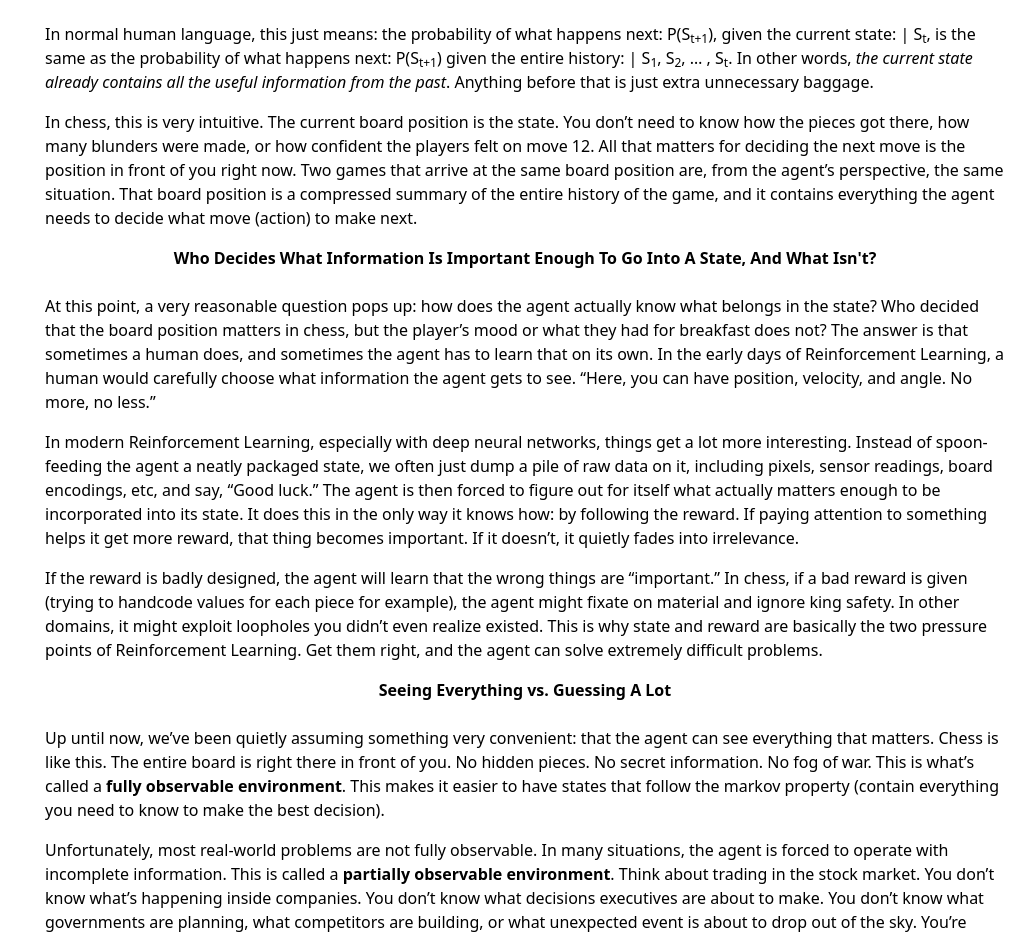
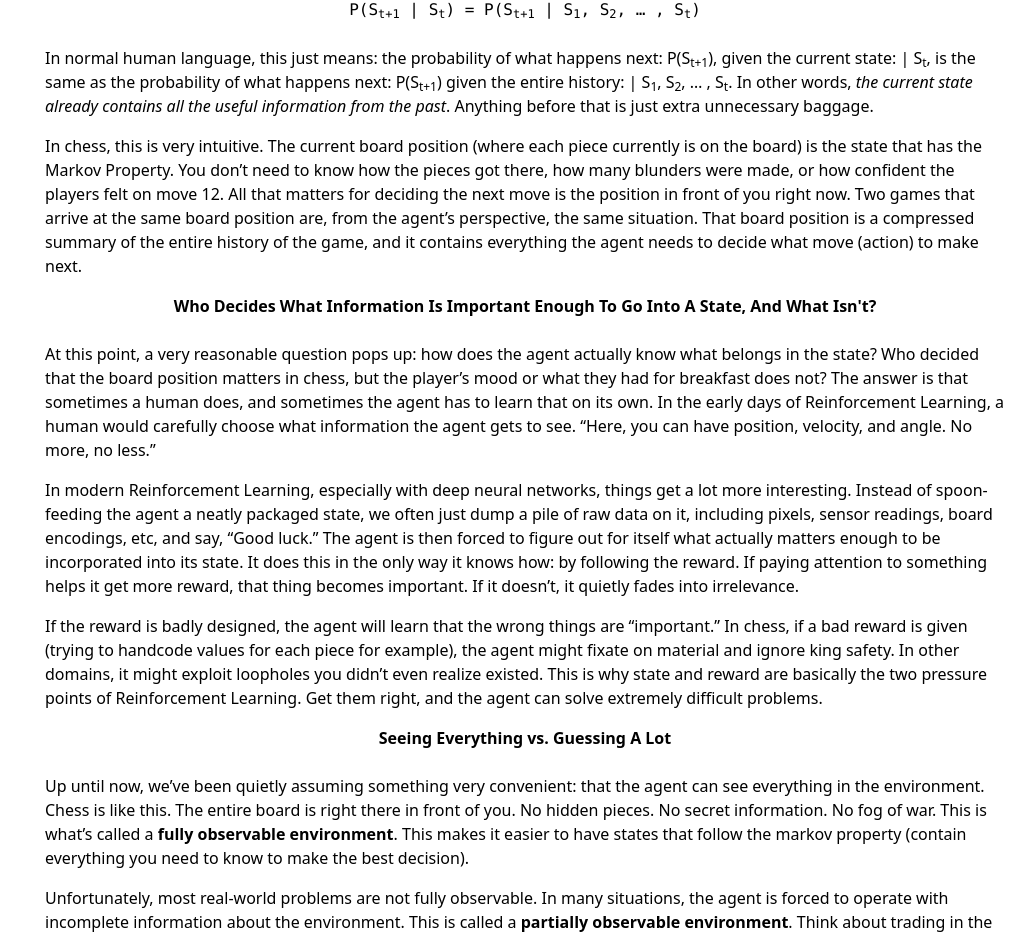
Before and after one commit to WilliamGiammona/learning-ai, a Next.js app: page /reinforcement-learning in a window 1280 px wide. Shown: the part 1135-2073 px from the top of the page, without its empty margins (259-1280 px from the left). Built offline with nearby package versions, Linux system fonts and the light colour scheme.

Commit message:
continuing introduction

```diff
--- a/app/reinforcement-learning/page.tsx
+++ b/app/reinforcement-learning/page.tsx
@@ -94,7 +94,9 @@ export default function ReinforcementLearningPage() {
               (bad position for the agent). In chess the opponent is part of the
               environment, although in more complex settings there can be an
               important distinction between the environment and other agents,
-              which we’ll talk about later.
+              which we’ll talk about later. The environment also determines the
+              pieces on the board, how each piece moves, etc. The agent learns
+              how the environment operates by trial and error.
             </p>
 
             <p className="mb-4">
@@ -164,15 +166,16 @@ export default function ReinforcementLearningPage() {
             </p>
 
             <p className="mb-4">
-              In chess, this is very intuitive. The current board position is
-              the state. You don’t need to know how the pieces got there, how
-              many blunders were made, or how confident the players felt on move
-              12. All that matters for deciding the next move is the position in
-              front of you right now. Two games that arrive at the same board
-              position are, from the agent’s perspective, the same situation.
-              That board position is a compressed summary of the entire history
-              of the game, and it contains everything the agent needs to decide
-              what move (action) to make next.
+              In chess, this is very intuitive. The current board position
+              (where each piece currently is on the board) is the state that has
+              the Markov Property. You don’t need to know how the pieces got
+              there, how many blunders were made, or how confident the players
+              felt on move 12. All that matters for deciding the next move is
+              the position in front of you right now. Two games that arrive at
+              the same board position are, from the agent’s perspective, the
+              same situation. That board position is a compressed summary of the
+              entire history of the game, and it contains everything the agent
+              needs to decide what move (action) to make next.
             </p>
 
             <p className="mb-4">
@@ -221,10 +224,10 @@ export default function ReinforcementLearningPage() {
               </strong>
               <br />
               Up until now, we’ve been quietly assuming something very
-              convenient: that the agent can see everything that matters. Chess
-              is like this. The entire board is right there in front of you. No
-              hidden pieces. No secret information. No fog of war. This is
-              what’s called a <strong>fully observable environment</strong>.
+              convenient: that the agent can see everything in the environment.
+              Chess is like this. The entire board is right there in front of
+              you. No hidden pieces. No secret information. No fog of war. This
+              is what’s called a <strong>fully observable environment</strong>.
               This makes it easier to have states that follow the markov
               property (contain everything you need to know to make the best
               decision).
@@ -233,7 +236,7 @@ export default function ReinforcementLearningPage() {
             <p className="mb-4">
               Unfortunately, most real-world problems are not fully observable.
               In many situations, the agent is forced to operate with incomplete
-              information. This is called a{" "}
+              information about the environment. This is called a{" "}
               <strong>partially observable environment</strong>. Think about
               trading in the stock market. You don’t know what’s happening
               inside companies. You don’t know what decisions executives are
```
